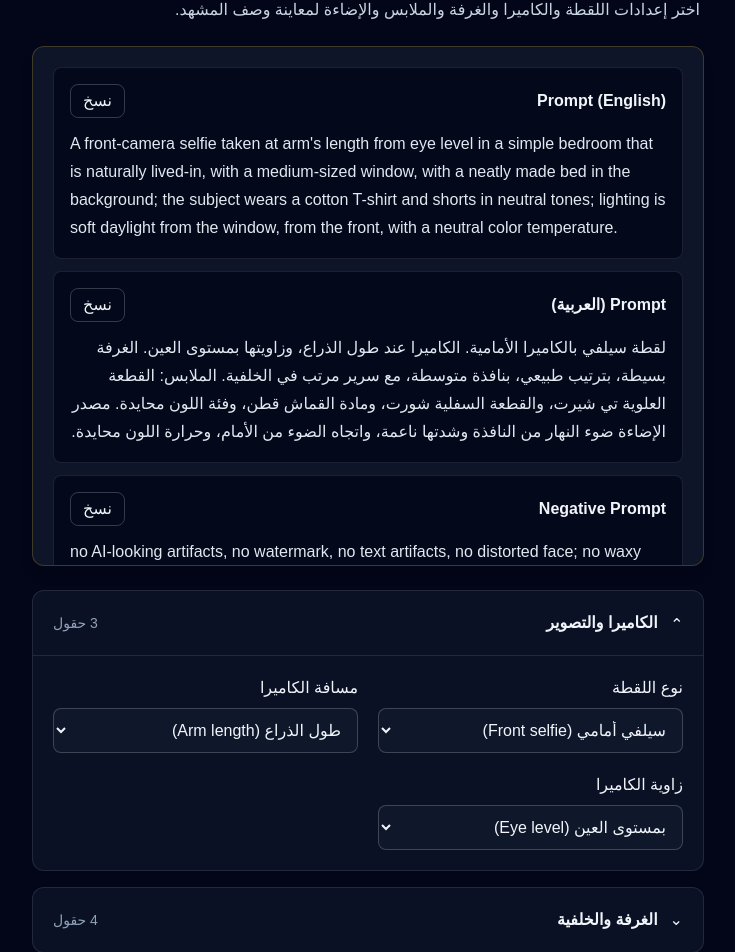
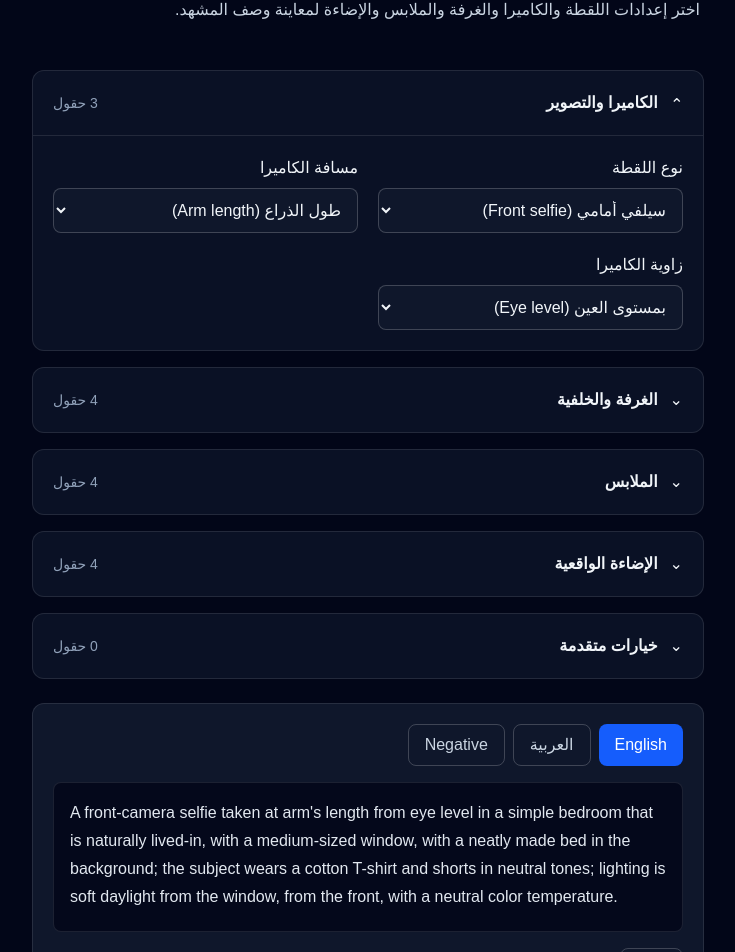
Before and after one commit to EmadAden77/Ton, a Next.js app: page / in a window 1280 px wide. Shown: the part 98-1050 px from the top of the page, without its empty margins (272-1007 px from the left). Built offline with nearby package versions, Linux system fonts and the light colour scheme.

Commit message:
feat(ui): reorder page and use tabbed preview

```diff
--- a/src/app/page.tsx
+++ b/src/app/page.tsx
@@ -53,6 +53,7 @@ function CollapsibleSection({
 }
 
 export default function Home() {
+  const [activeTab, setActiveTab] = useState<"english" | "arabic" | "negative">("english");
   const [state, setState] = useState<SceneState>({
     shotType: "front-selfie",
     lightingSource: "window-day",
@@ -74,6 +75,17 @@ export default function Home() {
   const englishPrompt = buildPromptEnglish(state);
   const arabicPrompt = buildPromptArabic(state);
   const negativePrompt = buildNegativePrompt(state);
+  const activePrompt =
+    activeTab === "english"
+      ? englishPrompt
+      : activeTab === "arabic"
+        ? arabicPrompt
+        : negativePrompt;
+  const previewTabs = [
+    { id: "english", label: "English" },
+    { id: "arabic", label: "العربية" },
+    { id: "negative", label: "Negative" },
+  ] as const;
 
   return (
     <main
@@ -88,61 +100,6 @@ export default function Home() {
             المشهد.
           </p>
         </header>
-
-        <section
-          aria-live="polite"
-          className="sticky top-0 z-10 max-h-[65vh] space-y-3 overflow-y-auto rounded-xl border border-amber-300/20 bg-slate-900/95 p-4 shadow-lg backdrop-blur sm:p-5"
-        >
-          <div className="rounded-lg border border-white/10 bg-slate-950/80 p-4">
-            <div className="flex items-center justify-between gap-3">
-              <h2 className="font-semibold">Prompt (English)</h2>
-              <button
-                type="button"
-                onClick={() =>
-                  void navigator.clipboard.writeText(englishPrompt)
-                }
-                className="rounded-lg border border-white/20 px-3 py-1 text-sm hover:bg-white/10"
-              >
-                نسخ
-              </button>
-            </div>
-            <p dir="ltr" className="mt-3 text-left leading-7 text-slate-200">
-              {englishPrompt}
-            </p>
-          </div>
-
-          <div className="rounded-lg border border-white/10 bg-slate-950/80 p-4">
-            <div className="flex items-center justify-between gap-3">
-              <h2 className="font-semibold">Prompt (العربية)</h2>
-              <button
-                type="button"
-                onClick={() => void navigator.clipboard.writeText(arabicPrompt)}
-                className="rounded-lg border border-white/20 px-3 py-1 text-sm hover:bg-white/10"
-              >
-                نسخ
-              </button>
-            </div>
-            <p className="mt-3 leading-7 text-slate-200">{arabicPrompt}</p>
-          </div>
-
-          <div className="rounded-lg border border-white/10 bg-slate-950/80 p-4">
-            <div className="flex items-center justify-between gap-3">
-              <h2 className="font-semibold">Negative Prompt</h2>
-              <button
-                type="button"
-                onClick={() =>
-                  void navigator.clipboard.writeText(negativePrompt)
-                }
-                className="rounded-lg border border-white/20 px-3 py-1 text-sm hover:bg-white/10"
-              >
-                نسخ
-              </button>
-            </div>
-            <p dir="ltr" className="mt-3 text-left leading-7 text-slate-200">
-              {negativePrompt}
-            </p>
-          </div>
-        </section>
 
         <div className="mt-6 grid gap-4">
           <CollapsibleSection
@@ -480,6 +437,52 @@ export default function Home() {
             {null}
           </CollapsibleSection>
         </div>
+
+        <section
+          aria-label="المعاينة"
+          className="mt-6 rounded-xl border border-white/10 bg-slate-900 p-5"
+        >
+          <div role="tablist" aria-label="نوع المعاينة" className="flex flex-wrap gap-2">
+            {previewTabs.map(({ id, label }) => (
+              <button
+                key={id}
+                id={`tab-${id}`}
+                type="button"
+                role="tab"
+                aria-selected={activeTab === id}
+                aria-controls="prompt-panel"
+                onClick={() => setActiveTab(id)}
+                className={
+                  activeTab === id
+                    ? "rounded-lg bg-blue-600 px-4 py-2 text-sm font-semibold text-white"
+                    : "rounded-lg border border-white/20 px-4 py-2 text-sm text-slate-300 hover:bg-white/10"
+                }
+              >
+                {label}
+              </button>
+            ))}
+          </div>
+
+          <div
+            id="prompt-panel"
+            role="tabpanel"
+            aria-labelledby={`tab-${activeTab}`}
+            aria-live="polite"
+            dir={activeTab === "arabic" ? "rtl" : "ltr"}
+            className="mt-4 min-h-[150px] max-h-72 overflow-y-auto rounded-lg border border-white/10 bg-slate-950/80 p-4 leading-7 text-slate-200"
+          >
+            {activePrompt}
+          </div>
+
+          <button
+            type="button"
+            onClick={() => void navigator.clipboard.writeText(activePrompt)}
+            className="mt-4 rounded-lg border border-white/20 px-4 py-2 text-sm hover:bg-white/10"
+          >
+            نسخ
+          </button>
+        </section>
+
       </div>
     </main>
   );
```
